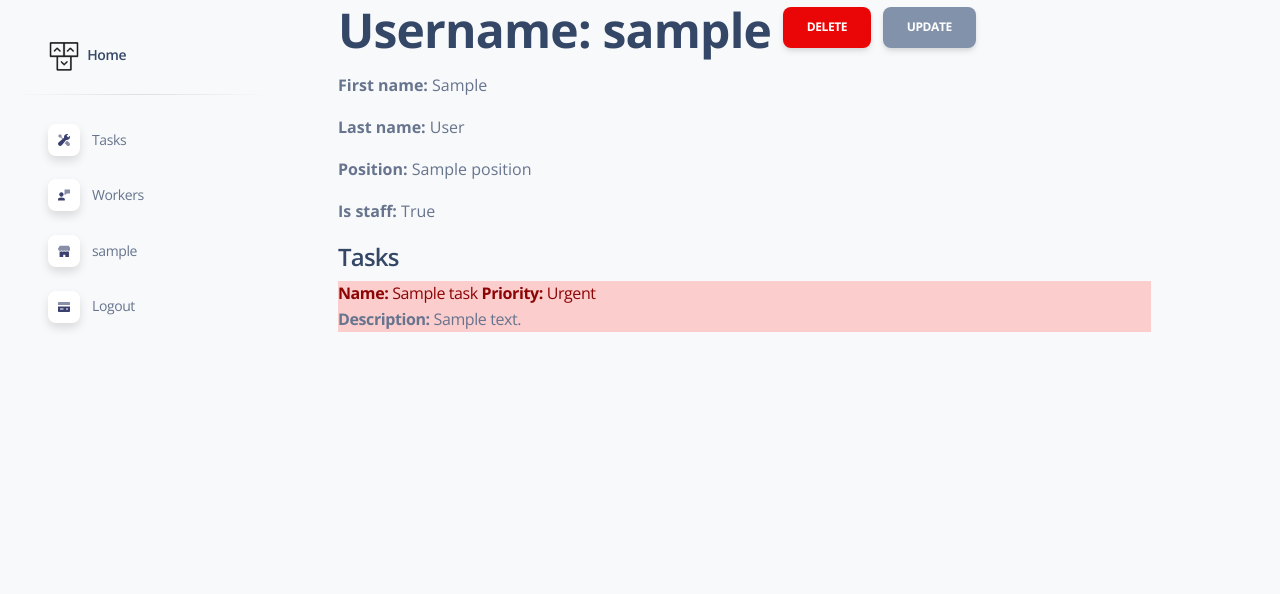
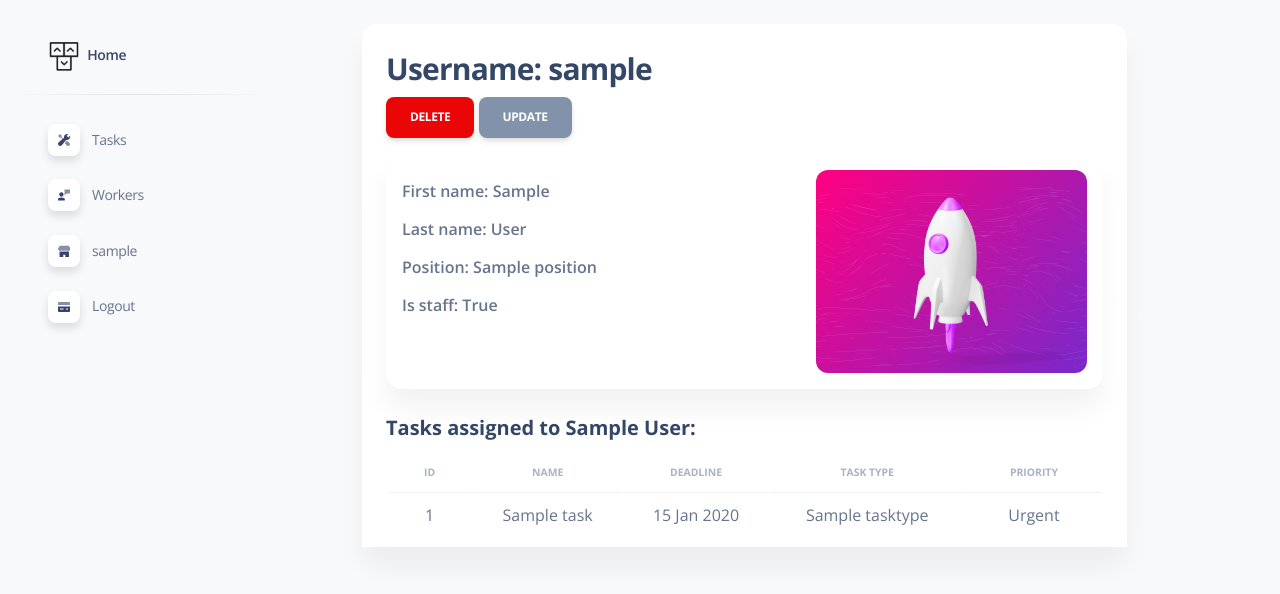
Before and after one commit to luxuriant777/it-company-task-manager, a Django app: page /workers/1/ in a window 1280 px wide. Shown: the top 594 px of the page. Run offline with Django 4.2, Linux system fonts and the light colour scheme; a user stored in the database is signed in; tables that the repository leaves empty hold one stand-in row (values such as "Sample post"); some libraries are stand-ins or nearby versions.

Commit message:
Changed style of task_detail and worker_detail

```diff
--- a/templates/task_manager/worker_detail.html
+++ b/templates/task_manager/worker_detail.html
@@ -1,50 +1,71 @@
 {% extends "base.html" %}
 {% block content %}
-  <h1>
-    Username: {{ worker.username }}
-    <span class="float-right">
-      <a href="{% url 'task_manager:worker-delete' pk=worker.id %}" class="btn btn-danger link-to-page ">
-        Delete
-      </a>
-      <a href="{% url 'task_manager:worker-update' pk=worker.id %}" class="btn btn-secondary link-to-page">
-        Update
-      </a>
-    </span>
-  </h1>
-  <p><strong>First name:</strong> {{ worker.first_name }}</p>
-  <p><strong>Last name:</strong> {{ worker.last_name }}</p>
-  <p><strong>Position:</strong> {{ worker.position }}</p>
-  <p><strong>Is staff:</strong> {{ worker.is_staff }}</p>
-  <div class="ml-3">
-    <h4>Tasks</h4>
-    {% for task in worker.tasks.all %}
-      {% if task.priority == 1 %}
-        <a href="{% url 'task_manager:task-detail' pk=task.id %}" class="list-group-item list-group-item-action list-group-item-danger">
-        <span><strong>Name:</strong> {{ task.name }}</span>
-        <span><strong>Priority:</strong> {{ task.get_priority_display }}</span>
-        <p class="text-muted"><strong>Description:</strong> {{task.description}}</p>
-      </a>
-      {% elif task.priority == 2 %}
-        <a href="{% url 'task_manager:task-detail' pk=task.id %}" class="list-group-item list-group-item-action list-group-item-warning">
-        <span><strong>Name:</strong> {{ task.name }}</span>
-        <span><strong>Priority:</strong> {{ task.get_priority_display }}</span>
-        <p class="text-muted"><strong>Description:</strong> {{task.description}}</p>
-      </a>
-      {% elif task.priority == 3 %}
-        <a href="{% url 'task_manager:task-detail' pk=task.id %}" class="list-group-item list-group-item-action list-group-item-info">
-        <span><strong>Name:</strong> {{ task.name }}</span>
-        <span><strong>Priority:</strong> {{ task.get_priority_display }}</span>
-        <p class="text-muted"><strong>Description:</strong> {{task.description}}</p>
-      </a>
-      {% elif task.priority == 4 %}
-        <a href="{% url 'task_manager:task-detail' pk=task.id %}" class="list-group-item list-group-item-action list-group-item-secondary">
-        <span><strong>Name:</strong> {{ task.name }}</span>
-        <span><strong>Priority:</strong> {{ task.get_priority_display }}</span>
-        <p class="text-muted"><strong>Description:</strong> {{task.description}}</p>
-      </a>
-      {% endif %}
-    {% empty %}
-      <p>There is no tasks!</p>
-    {% endfor %}
+<div class="container-fluid py-4">
+<div class="row">
+  <div class="col-12">
+    <div class="card mb-4">
+      <div class="card-header pb-0">
+        <h3 class="font-weight-bolder">Username: {{ worker.username }}</h3>
+        <a href="{% url 'task_manager:worker-delete' pk=worker.id %}" class="btn btn-danger link-to-page">Delete</a>
+        <a href="{% url 'task_manager:worker-update' pk=worker.id %}" class="btn btn-secondary link-to-page">Update</a>
+      <div class="card">
+              <div class="card-body p-3">
+                <div class="row">
+                <div class="col-lg-6">
+                <div class="d-flex flex-column h-100">
+                  <p class="mb-1 pt-2 text-bold">First name: {{ worker.first_name }}</p>
+                  <p class="mb-1 pt-2 text-bold">Last name: {{ worker.last_name }}</p>
+                  <p class="mb-1 pt-2 text-bold">Position: {{ worker.position }}</p>
+                  <p class="mb-1 pt-2 text-bold">Is staff: {{ worker.is_staff }}</p>
+                </div>
+                </div>
+                <div class="col-lg-5 ms-auto text-center mt-5 mt-lg-0">
+                <div class="bg-gradient-primary border-radius-lg h-100">
+                  {% load static %}
+                  <img src="{% static 'assets/img/shapes/waves-white.svg' %}" class="position-absolute h-100 w-50 top-0 d-lg-block d-none" alt="waves">
+                <div class="position-relative d-flex align-items-center justify-content-center h-100">
+                <img class="w-100 position-relative z-index-2 pt-4" src="{% static 'assets/img/illustrations/rocket-white.png' %}" alt="rocket">
+                </div>
+                </div>
+                </div>
+                </div>
+              </div>
+            </div>
+          <div class="row">&nbsp;</div>
+            {% if worker.tasks.all %}
+          <h5 class="font-weight-bolder">Tasks assigned to {{ worker.first_name }} {{ worker.last_name }}:</h5>
+            <div class="card-body px-0 pt-0 pb-2">
+            <div class="table-responsive p-0">
+              <table class="table align-items-center mb-0 table-hover">
+              <thead>
+                <tr>
+                  <th class="text-uppercase text-secondary text-xxs font-weight-bolder opacity-7">ID</th>
+                  <th class="text-uppercase text-secondary text-xxs font-weight-bolder opacity-7">Name</th>
+                  <th class="text-uppercase text-secondary text-xxs font-weight-bolder opacity-7">Deadline</th>
+                  <th class="text-uppercase text-secondary text-xxs font-weight-bolder opacity-7">Task type</th>
+                  <th class="text-uppercase text-secondary text-xxs font-weight-bolder opacity-7">Priority</th>
+                </tr>
+              </thead>
+              <tbody>
+              {% for task in worker.tasks.all %}
+                <tr onclick="window.location='{% url "task_manager:task-detail" pk=task.id%}'">
+                  <td>{{ task.id }}</td>
+                  <td>{{ task.name }}</td>
+                  <td>{{ task.deadline | date:"d M Y" }}</td>
+                  <td>{{ task.task_type }}</td>
+                  <td>{{ task.get_priority_display }}</td>
+                </tr>
+              {% endfor %}
+              </tbody>
+            </table>
+          {% else %}
+          <p>There are no tasks.</p>
+          {% endif %}
+          </div>
+        </div>
+      </div>
+    </div>
   </div>
+</div>
+</div>
 {% endblock %}
```
Also changed, not shown: templates/task_manager/task_detail.html (+64 -22 lines), templates/task_manager/task_list.html (+1 -27 lines).
